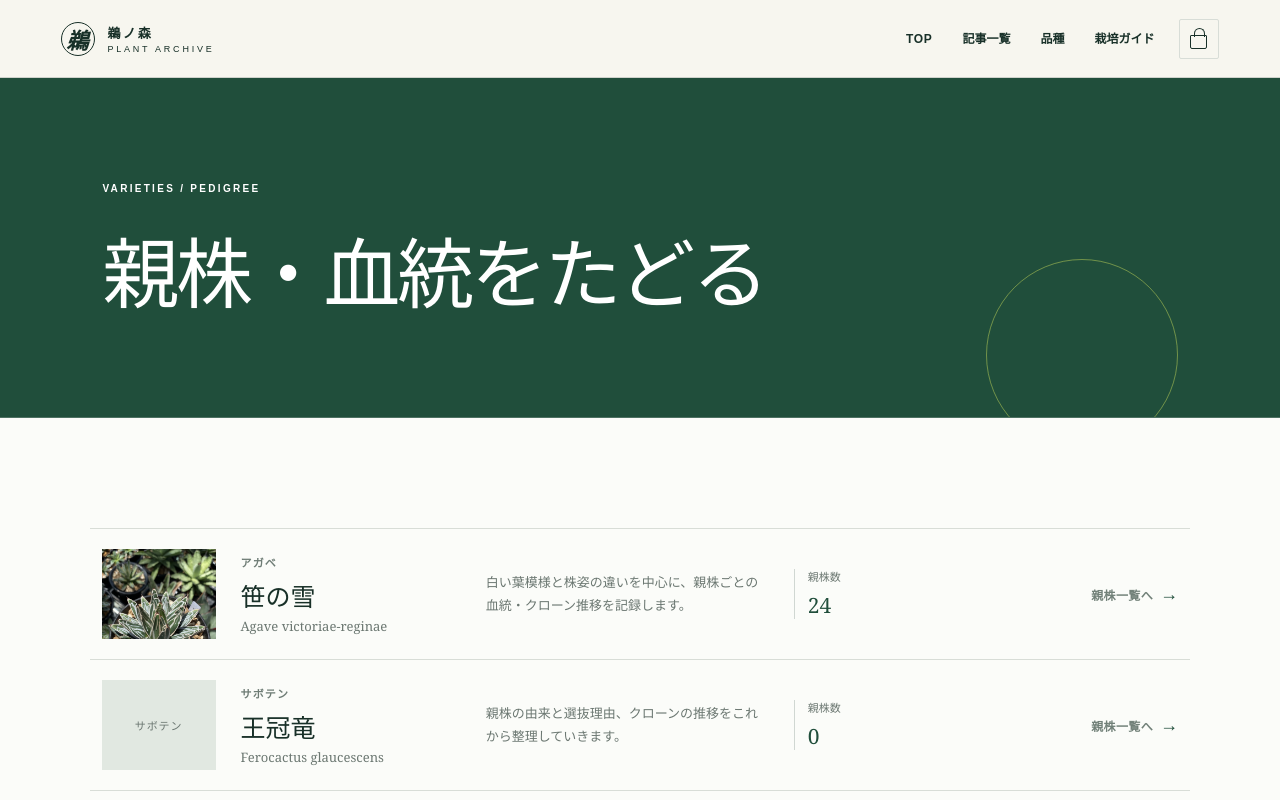
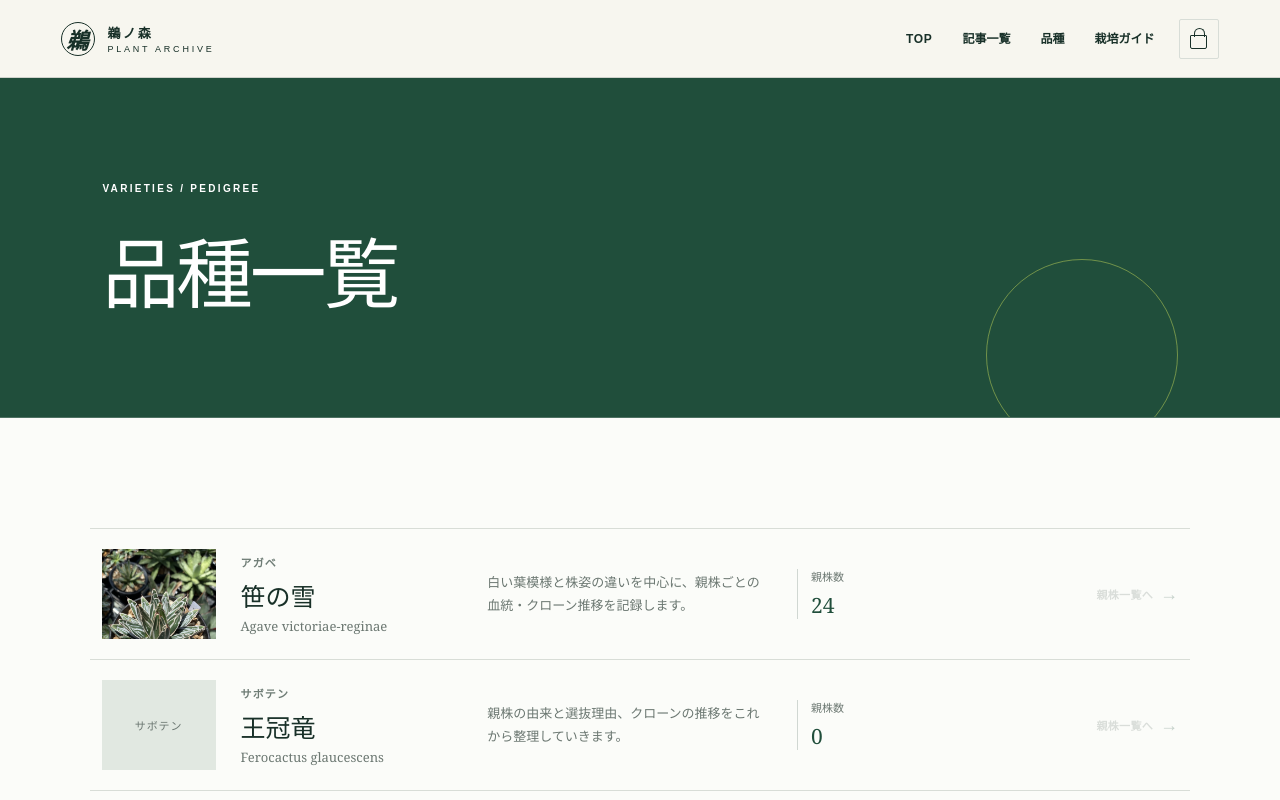
Before and after one commit to KomeUme/unomori-plant-archive, a Next.js app: page /mother-plants in a window 1280 px wide. Shown: the top 800 px of the page. Built offline with nearby package versions, Linux system fonts and the light colour scheme; no server answers.

Commit message:
Refine variety index navigation cues

```diff
--- a/app/globals.css
+++ b/app/globals.css
@@ -142,7 +142,7 @@ footer { background:#132c23; color:white; display:grid; grid-template-columns:1.
 .variety-index-metrics div { min-width:76px; border-left:1px solid #d0d7d2; padding-left:13px; }
 .variety-index-metrics dt { color:var(--muted); font-size:11px; line-height:1.5; }
 .variety-index-metrics dd { margin:5px 0 0; color:var(--green); font-family:Georgia,serif; font-size:21px; }
-.variety-index-link-cue { display:inline-flex; align-items:center; gap:7px; color:#718078; font-size:12px; font-weight:700; letter-spacing:.03em; white-space:nowrap; transition:color .2s,transform .2s; }.variety-index-link-cue b { color:var(--green); font-size:18px; font-weight:400; line-height:1; }.variety-index-row:hover .variety-index-link-cue { color:var(--green); transform:translateX(4px); }
+.variety-index-link-cue { display:inline-flex; align-items:center; gap:7px; color:#718078; font-size:11px; font-weight:600; letter-spacing:.03em; opacity:.24; white-space:nowrap; transition:color .2s,opacity .2s,transform .2s; }.variety-index-link-cue b { color:var(--green); font-size:18px; font-weight:400; line-height:1; }.variety-index-row:hover .variety-index-link-cue,.variety-index-row:focus-visible .variety-index-link-cue { color:var(--green); opacity:1; transform:translateX(4px); }
 
 .variety-detail-hero { display:grid; grid-template-columns:1fr 300px; gap:60px; align-items:end; padding:67px 8vw 62px; background:var(--green); color:white; }
 .variety-detail-hero .eyebrow { color:var(--lime); margin-top:29px; }
--- a/app/mother-plants/page.tsx
+++ b/app/mother-plants/page.tsx
@@ -10,7 +10,7 @@ export default function MotherPlantsPage() {
   });
 
   return <main><Header />
-    <section className="page-hero dark-page-hero pedigree-page-hero"><p className="eyebrow">VARIETIES / PEDIGREE</p><h1>親株・血統をたどる</h1></section>
+    <section className="page-hero dark-page-hero pedigree-page-hero"><p className="eyebrow">VARIETIES / PEDIGREE</p><h1>品種一覧</h1></section>
     <section className="section variety-index-section" aria-label="品種一覧">
       <div className="variety-index-list">{sortedVarieties.map((variety) => <VarietyRow key={variety.slug} variety={variety} />)}</div>
     </section>
```
